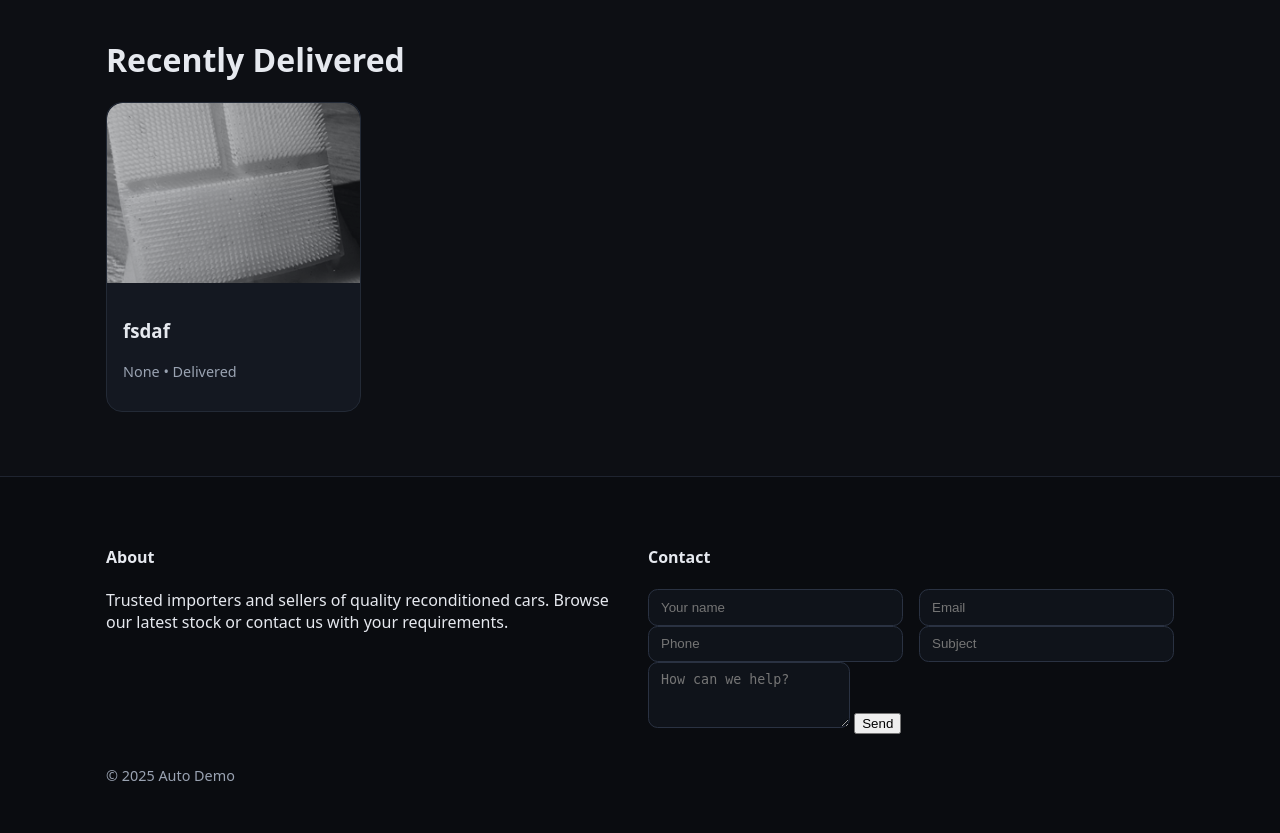
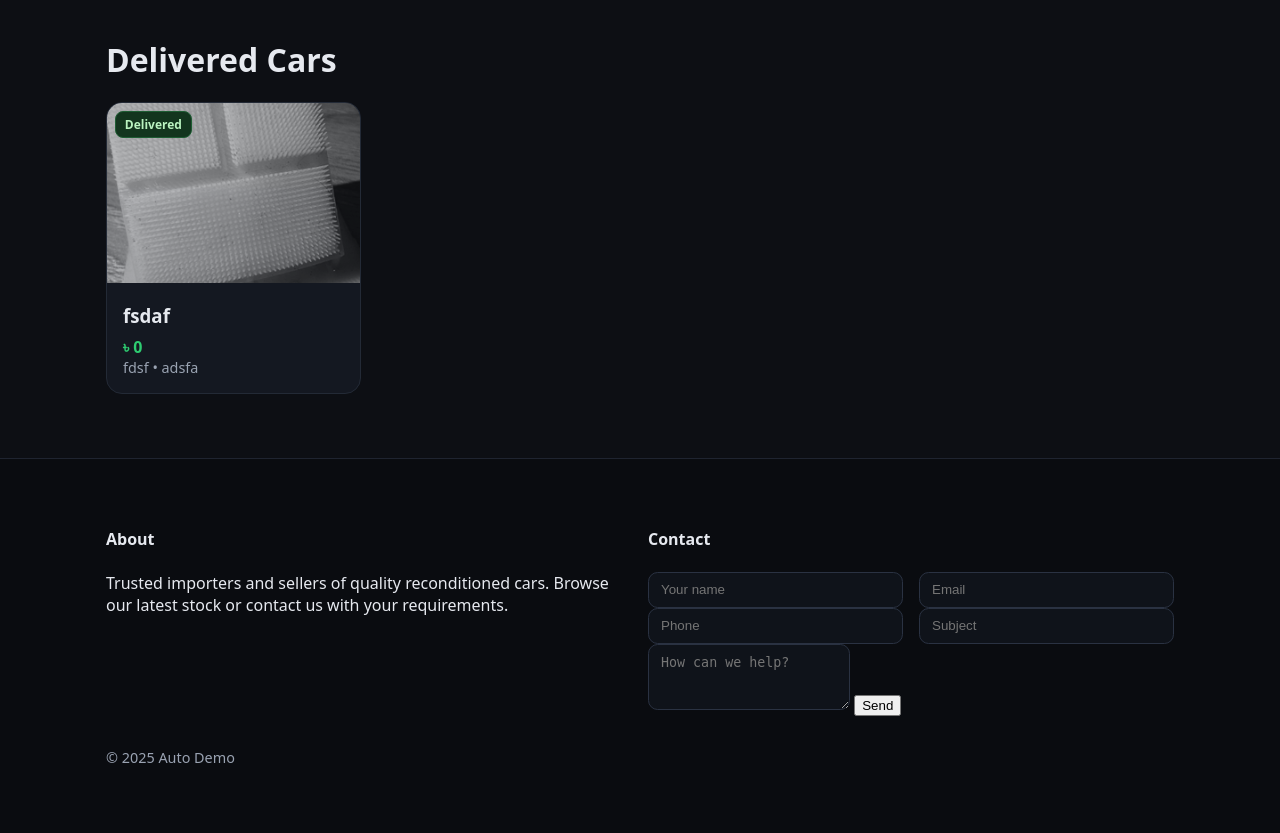
Before and after one commit to hedayet13/salsan_enterprise, a Flask app: page /delivered in a window 1280 px wide. Shown: the part 67-900 px from the top of the page. After the commit the page ends 830 px from the top, so only its background shows below. Run offline with Flask 3, Linux system fonts and the light colour scheme.

```diff
--- a/app.py
+++ b/app.py
@@ -1,3 +1,6 @@
+#todo devilered list done
+
+
 from datetime import datetime
 import click
 from flask import Flask, render_template, request, redirect, url_for, flash, jsonify, current_app
--- a/static/css/style.css
+++ b/static/css/style.css
@@ -6,6 +6,18 @@
   --bg:#0d0f14; --card:#141821; --muted:#9aa3b2; --text:#e6e9ef; --brand:#6aa0ff; --accent:#2ecc71;
   --danger:#ff6b6b; --warning:#f0ad4e;
 }
+
+/* Delivered badge */
+.badge{display:inline-flex;align-items:center;gap:.35rem;
+  padding:.25rem .55rem;border-radius:.5rem;font-size:.75rem;font-weight:700}
+.badge.delivered{background:#13351e;color:#baf3c0;border:1px solid #1e5d33}
+
+
+/* Optional: overlay badge on images */
+.detail-gallery{position:relative}
+.detail-gallery .status-badge{position:absolute;top:.5rem;left:.5rem}
+.card .img-wrap{position:relative}
+.card .status-badge{position:absolute;top:.5rem;left:.5rem}
 
 /* Base / reset */
 *{ box-sizing:border-box; }
@@ -167,5 +179,6 @@ nav a:hover{ opacity:1; }
 /* Delivered list grayscale */
 .delivered img{ filter:grayscale(1); opacity:.7; }
 
+
 /* Pagination */
 .pagination{ display:flex; gap:1rem; align-items:center; justify-content:center; margin:1rem 0; }
--- a/templates/delivered.html
+++ b/templates/delivered.html
@@ -1,22 +1,28 @@
 {% extends "base.html" %}
 {% block title %}Delivered Cars{% endblock %}
 {% block content %}
-<h1>Recently Delivered</h1>
-<div class="cards">
-  {% for car in cars %}
-    <div class="card delivered">
-      <img class="card-cover"
-     src="{{ car.image_url or url_for('static', filename='img/placeholder.svg') }}"
-     alt="{{ car.title }}"
-     loading="lazy" decoding="async">
+<h1>Delivered Cars</h1>
 
-      <div class="card-body">
-        <h3>{{ car.title }}</h3>
-        <p class="muted small">{{ car.year }} • Delivered</p>
-      </div>
-    </div>
-  {% else %}
-    <p>No delivered cars yet.</p>
-  {% endfor %}
-</div>
+{% if not cars %}
+  <p class="muted">No delivered cars yet.</p>
+{% else %}
+  <div class="cards delivered">
+    {% for car in cars %}
+      <a class="card" href="{{ url_for('car_detail', car_id=car.id) }}">
+        <div class="img-wrap">
+          <img src="{{ car.image_url or url_for('static', filename='img/placeholder.svg') }}"
+               alt="{{ car.title }}">
+          <div class="badge delivered status-badge">Delivered</div>
+        </div>
+        <div class="card-body">
+          <h3 style="margin:.25rem 0 .5rem">{{ car.title }}</h3>
+          <div class="price">৳ {{ "{:,}".format(car.price or 0) }}</div>
+          <div class="small muted">
+            {{ car.make }} • {{ car.model }}{% if car.year %} • {{ car.year }}{% endif %}
+          </div>
+        </div>
+      </a>
+    {% endfor %}
+  </div>
+{% endif %}
 {% endblock %}
```
Also changed, not shown: templates/car_detail.html (+12 -8 lines), database.db, static/uploads/cars/0b22f3669f3945e9987ca0f35e22ee8e_Screenshot_2023-02-03_214405.jpg (added), static/uploads/cars/b4b6692edbd64a5d802825ae96fbb9a5_Picture1.png (added).
